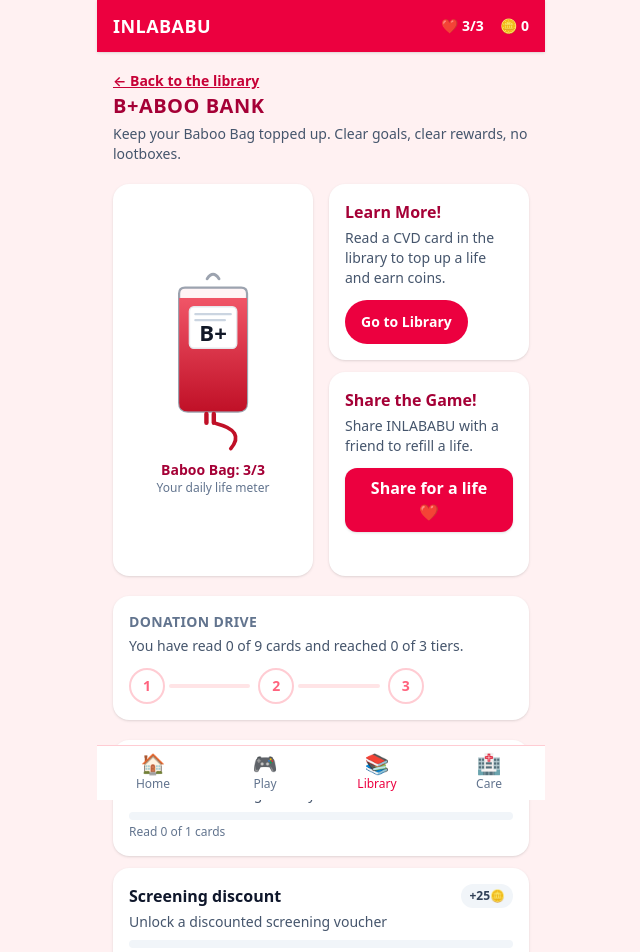
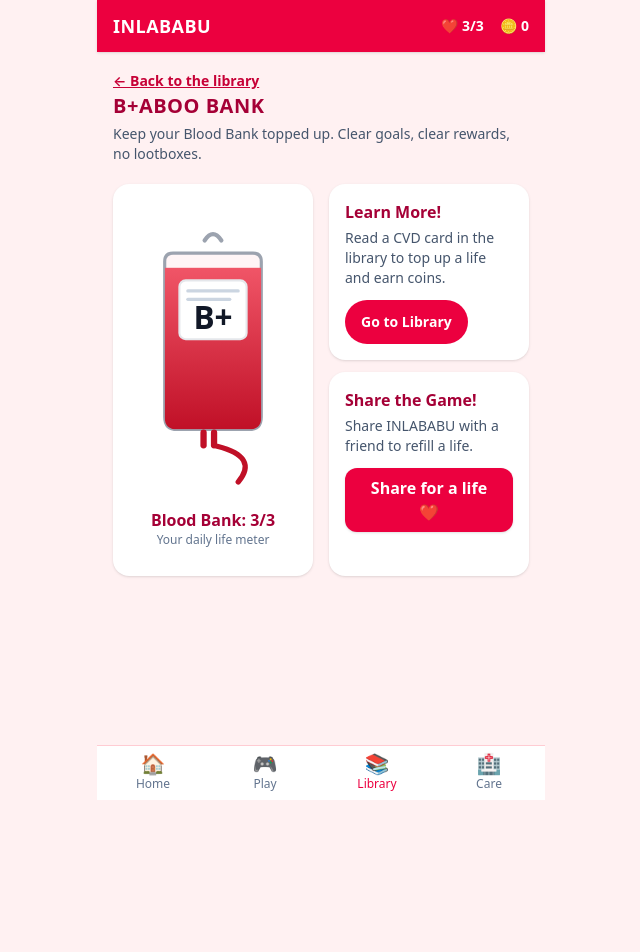
Before and after one commit to Zagreusjc/upstart-kiroquick, a React (Vite) app: page /library/milestones in a window 1280 px wide. Shown: the top 952 px of the page, without its empty margins (319-959 px from the left). After the commit the page ends 800 px from the top, so only its background shows below. Built offline with nearby package versions, Linux system fonts and the light colour scheme.

Commit message:
feat(economy-library): simplify milestones to a large Blood Bank meter

```diff
--- a/src/features/economy-library/components/BloodBag.tsx
+++ b/src/features/economy-library/components/BloodBag.tsx
@@ -1,11 +1,11 @@
 /**
- * Original "Baboo Bag" life meter: a stylized blood-donation bag that fills in
+ * Original "Blood Bank" life meter: a stylized blood-donation bag that fills in
  * proportion to the player's current lives. The label reads "B+" as a pun on
  * "Baboo" ("Bee positive" / stay positive). All artwork is drawn from scratch
  * here; it is not traced from any external image.
  *
  * Layout inspiration: a vertical level meter where fill height maps to the
- * resource (lives), with the current level called out beside it.
+ * resource (lives), with the current level called out beneath it.
  */
 export function BloodBag({
   lives,
@@ -30,9 +30,9 @@ export function BloodBag({
     <figure className={`flex flex-col items-center ${className}`}>
       <svg
         viewBox="0 0 160 260"
-        className="h-48 w-auto"
+        className="h-72 w-auto max-w-full"
         role="img"
-        aria-label={`Baboo bag: ${lives} of ${max} lives`}
+        aria-label={`Blood Bank: ${lives} of ${max} lives`}
       >
         <defs>
           <clipPath id="bagClip">
@@ -98,9 +98,9 @@ export function BloodBag({
         />
       </svg>
 
-      <figcaption className="mt-1 text-center">
-        <span className="block text-sm font-bold text-rose-800">
-          Baboo Bag: {lives}/{max}
+      <figcaption className="mt-2 text-center">
+        <span className="block text-base font-bold text-rose-800">
+          Blood Bank: {lives}/{max}
         </span>
         <span className="block text-xs text-slate-500">Your daily life meter</span>
       </figcaption>
--- a/src/features/economy-library/components/Milestones.tsx
+++ b/src/features/economy-library/components/Milestones.tsx
@@ -1,23 +1,16 @@
 import type { ReactNode } from 'react';
 import { Link } from 'react-router-dom';
 import { useLives } from '../../../core';
-import { CARDS } from '../cards';
-import { useLibrary, useMilestones } from '../useEconomy';
 import { BloodBag } from './BloodBag';
 import { ShareButton } from './ShareButton';
 
 /**
- * Milestones page, themed as a blood bank with the "Baboo Bag" (a B+ blood bag,
- * a pun on "Baboo") as the life meter. Layout inspiration: a level-meter column
- * paired with refill-mission cards and a stepped progress track for the tiers.
+ * Milestones page, themed as a blood bank. A large "Blood Bank" life meter
+ * (a B+ blood bag, a pun on "Baboo") shows the player's current lives, paired
+ * with the refill missions that top it back up.
  */
 export function Milestones() {
-  const { tiers } = useMilestones();
   const { lives, max } = useLives();
-  const { readCount } = useLibrary();
-
-  // Highest tier the player has reached, for the step track summary.
-  const topReached = tiers.filter((t) => t.reached).length;
 
   return (
     <section aria-labelledby="milestones-title" className="space-y-5">
@@ -29,13 +22,13 @@ export function Milestones() {
           B+ABOO BANK
         </h2>
         <p className="text-sm text-slate-600">
-          Keep your Baboo Bag topped up. Clear goals, clear rewards, no lootboxes.
+          Keep your Blood Bank topped up. Clear goals, clear rewards, no lootboxes.
         </p>
       </header>
 
-      {/* Meter + refill missions, echoing the PDF's level-meter-and-tasks row. */}
+      {/* Large life meter filling most of its box, with the refill missions. */}
       <div className="grid grid-cols-1 gap-4 sm:grid-cols-2">
-        <div className="flex flex-col items-center justify-center rounded-2xl bg-white p-4 shadow">
+        <div className="flex items-center justify-center rounded-2xl bg-white p-4 shadow">
           <BloodBag lives={lives} max={max} />
         </div>
 
@@ -59,81 +52,6 @@ export function Milestones() {
           />
         </div>
       </div>
-
-      {/* Stepped tier track, echoing the PDF's numbered progress row. */}
-      <section aria-labelledby="track-title" className="rounded-2xl bg-white p-4 shadow">
-        <h3 id="track-title" className="text-sm font-bold uppercase tracking-wide text-slate-500">
-          Donation drive
-        </h3>
-        <p className="mt-1 text-sm text-slate-600">
-          You have read {readCount} of {CARDS.length} cards and reached {topReached} of{' '}
-          {tiers.length} tiers.
-        </p>
-        <ol className="mt-3 flex items-center gap-1" aria-label="Milestone tiers">
-          {tiers.map((tier, i) => (
-            <li key={tier.id} className="flex flex-1 items-center">
-              <span
-                className={`flex h-9 w-9 shrink-0 items-center justify-center rounded-full text-sm font-bold ${
-                  tier.reached
-                    ? 'bg-rose-600 text-white'
-                    : 'border-2 border-rose-200 bg-white text-rose-400'
-                }`}
-                aria-label={`${tier.title}: ${tier.reached ? 'unlocked' : 'locked'}`}
-              >
-                {tier.reached ? '✓' : i + 1}
-              </span>
-              {i < tiers.length - 1 && (
-                <span
-                  aria-hidden="true"
-                  className={`mx-1 h-1 flex-1 rounded-full ${
-                    tiers[i + 1].reached ? 'bg-rose-600' : 'bg-rose-100'
-                  }`}
-                />
-              )}
-            </li>
-          ))}
-        </ol>
-      </section>
-
-      {/* Tier detail cards with transparent, visible progress. */}
-      <ul className="space-y-3">
-        {tiers.map((tier) => {
-          const pct = Math.round((tier.progress / tier.cardsRequired) * 100);
-          return (
-            <li key={tier.id} className="rounded-2xl bg-white p-4 shadow">
-              <div className="flex items-center justify-between gap-3">
-                <span className="font-semibold">{tier.title}</span>
-                <span
-                  className={`rounded-full px-2 py-1 text-xs font-semibold ${
-                    tier.reached
-                      ? 'bg-emerald-100 text-emerald-800'
-                      : 'bg-slate-100 text-slate-700'
-                  }`}
-                >
-                  {tier.reached ? `✓ Unlocked +${tier.coins}🪙` : `+${tier.coins}🪙`}
-                </span>
-              </div>
-              <p className="mt-1 text-sm text-slate-600">{tier.reward}</p>
-              <div
-                className="mt-2 h-2 w-full overflow-hidden rounded-full bg-slate-100"
-                role="progressbar"
-                aria-valuemin={0}
-                aria-valuemax={tier.cardsRequired}
-                aria-valuenow={tier.progress}
-                aria-label={`${tier.title}: ${tier.progress} of ${tier.cardsRequired} cards read`}
-              >
-                <div
-                  className="h-full rounded-full bg-rose-500 transition-all"
-                  style={{ width: `${pct}%` }}
-                />
-              </div>
-              <p className="mt-1 text-xs text-slate-500">
-                Read {tier.progress} of {tier.cardsRequired} cards
-              </p>
-            </li>
-          );
-        })}
-      </ul>
     </section>
   );
 }
```
Also changed, not shown: 1 other file (tests, documents, lock files or other folders).
